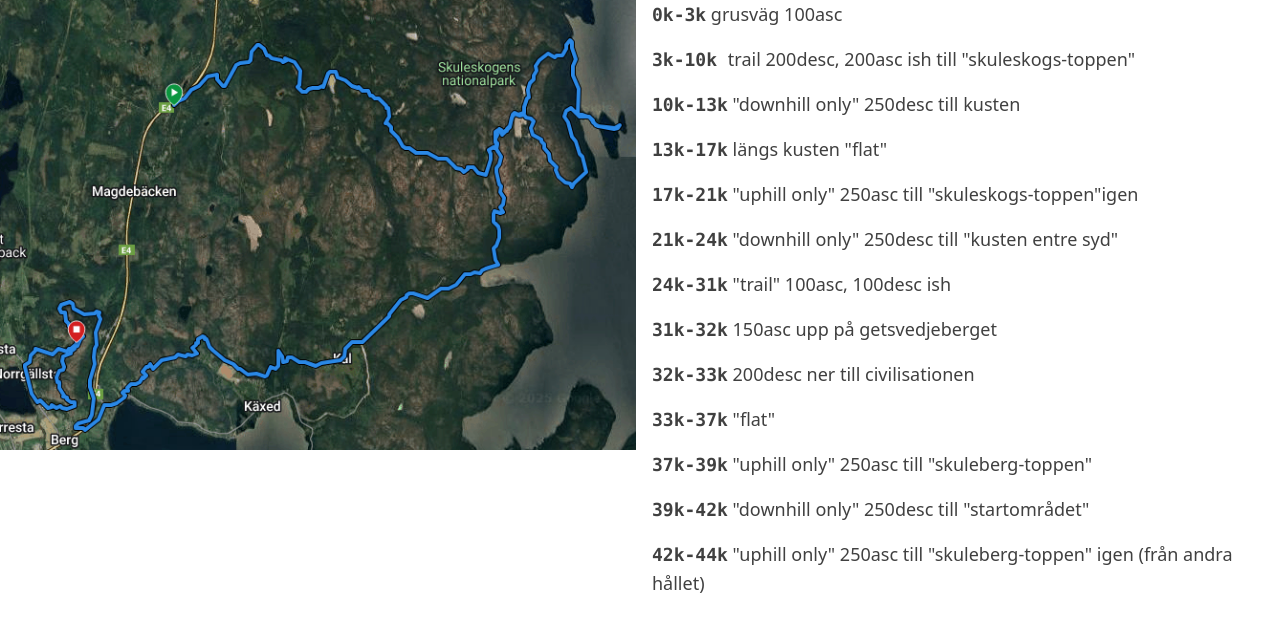
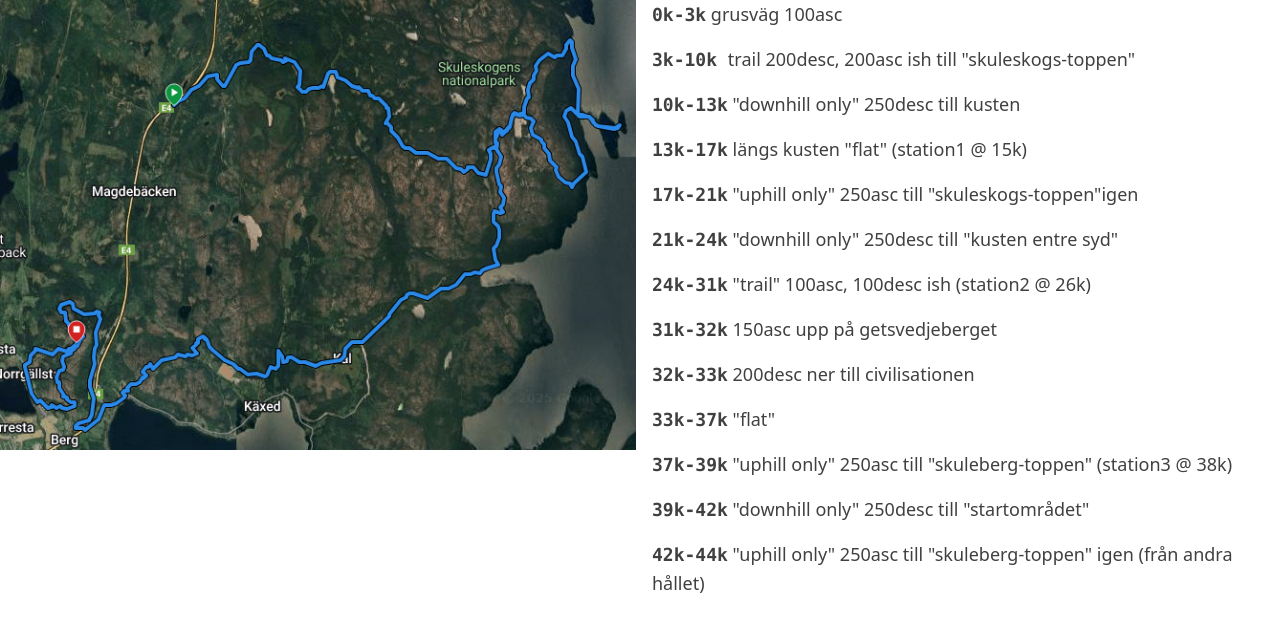
Before and after one commit to Andersgee/body-energy-systems, a Next.js app: page /hk in a window 1280 px wide. Shown: the top 630 px of the page. Built offline with nearby package versions, Linux system fonts and the light colour scheme.

Commit message:
stationer

```diff
--- a/src/app/hk/page.tsx
+++ b/src/app/hk/page.tsx
@@ -29,7 +29,7 @@ export default function Page() {
           </li>
           <li>
             <Span>13k-17k</Span>
-            {` längs kusten "flat"`}
+            {` längs kusten "flat" (station1 @ 15k)`}
           </li>
           <li>
             <Span>17k-21k</Span>
@@ -42,7 +42,7 @@ export default function Page() {
           </li>
           <li>
             <Span>24k-31k</Span>
-            {` "trail" 100asc, 100desc ish`}
+            {` "trail" 100asc, 100desc ish (station2 @ 26k)`}
           </li>
           <li>
             <Span>31k-32k</Span>
@@ -58,7 +58,7 @@ export default function Page() {
           </li>
           <li>
             <Span>37k-39k</Span>
-            {` "uphill only" 250asc till "skuleberg-toppen"`}
+            {` "uphill only" 250asc till "skuleberg-toppen" (station3 @ 38k)`}
           </li>
           <li>
             <Span>39k-42k</Span>
```
